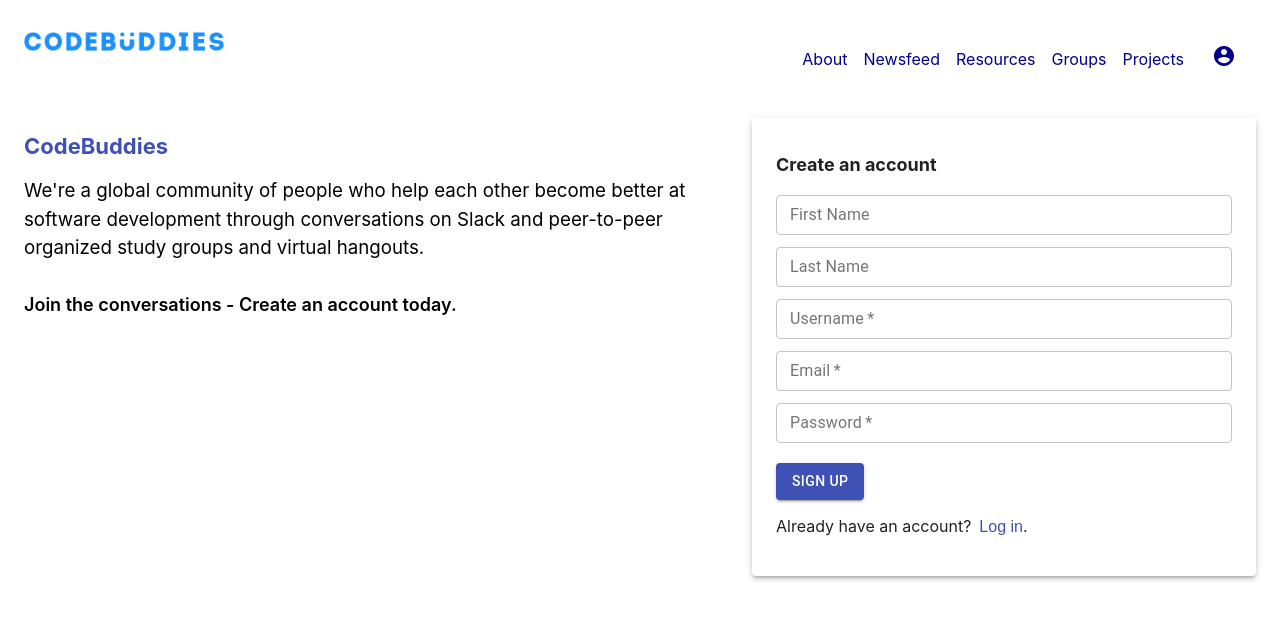
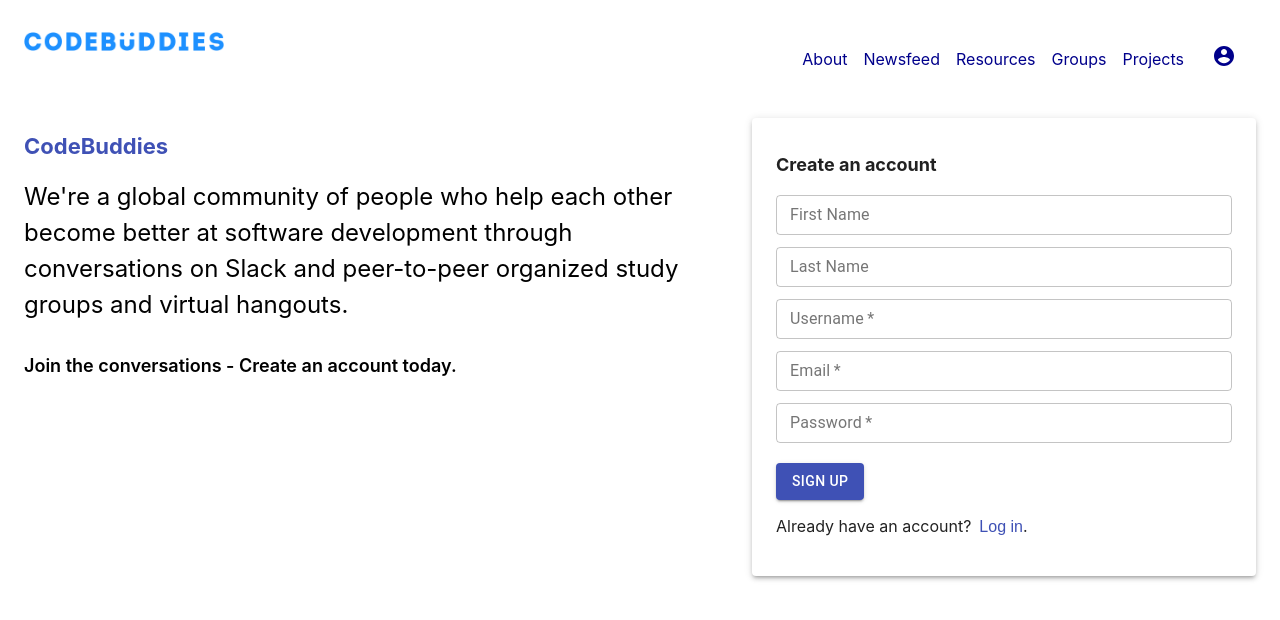
Before and after one commit to CodeconValley/frontend_codebuddie, a React (Create React App) app: page / in a window 1280 px wide. Shown: the top 620 px of the page. Built offline with nearby package versions, Linux system fonts and the light colour scheme.

Commit message:
Turn h3s into h2s

```diff
--- a/src/components/Home/index.js
+++ b/src/components/Home/index.js
@@ -14,12 +14,12 @@ const Home = () => {
         >
           CodeBuddies
         </Box>
-        <Box component="h3" lineHeight={1.5} mb={4} fontWeight={400}>
+        <Box component="h2" lineHeight={1.5} mb={4} fontWeight={400}>
           We're a global community of people who help each other become better
           at software development through conversations on Slack and
           peer-to-peer organized study groups and virtual hangouts.
         </Box>
-        <Box component="h3" fontSize={18} fontWeight={600}>
+        <Box component="h2" fontSize={18} fontWeight={600}>
           Join the conversations - Create an account today.
         </Box>
       </Grid>
```
